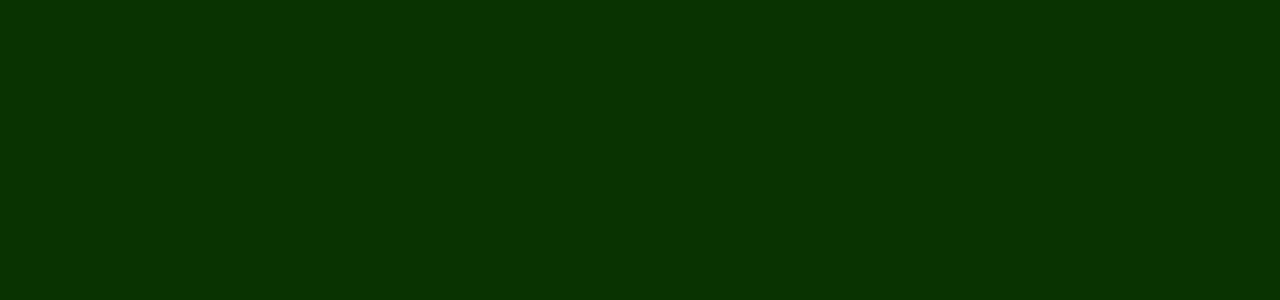
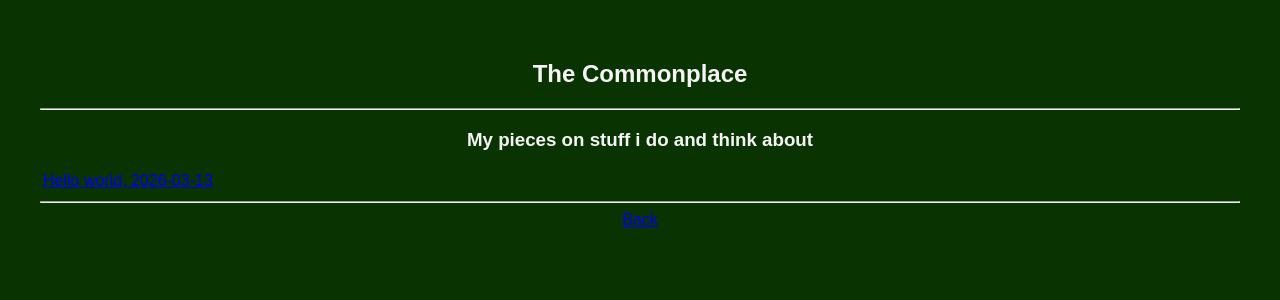
Before and after one commit to Rohi0109/neocities, a React (Vite) app: page /blog in a window 1280 px wide. Before the commit this address had no page. Shown: the top 300 px of the page. Built offline with nearby package versions, Linux system fonts and the light colour scheme; a web font is replaced by a local one.

Commit message:
added blog

```diff
--- a/package.json
+++ b/package.json
@@ -12,6 +12,7 @@
   "dependencies": {
     "react": "^19.2.0",
     "react-dom": "^19.2.0",
+    "react-markdown": "^10.1.0",
     "react-router-dom": "^7.13.1"
   },
   "devDependencies": {
--- /dev/null
+++ b/public/posts.json
@@ -0,0 +1,7 @@
+[
+  {
+    "slug": "first_post",
+    "title": "Hello world",
+    "date": " 2026-03-13"
+  }
+]
--- a/src/App.tsx
+++ b/src/App.tsx
@@ -3,6 +3,7 @@ import { Link, Route, Routes } from 'react-router-dom'
 
 import About from './pages/About'
 import Block from './pages/block'
+import Blog from './pages/Blog'
 import Books from './pages/books'
 import Tbd from './pages/Tbd'
 
@@ -21,11 +22,15 @@ function App() {
             <Link to="/books">Bookshelf</Link>
             <br />
             <Link to="/updates">Site Updates</Link>
+            <br />
+            <Link to="/blog">Blog</Link>
           </div>
         }
       />
       <Route path="/about" element={<About />} />
       <Route path="/updates" element={<Block />} />
+      <Route path="/blog" element={<Blog />} />
+      <Route path="/blog/:slug" element={<Blog />} />
       <Route path="/books" element={<Books />} />
       <Route path="/tbd" element={<Tbd />} />
     </Routes>
--- /dev/null
+++ b/src/pages/Blog.tsx
@@ -0,0 +1,91 @@
+import { useEffect, useState } from 'react'
+import { Link, useParams } from 'react-router-dom'
+import Markdown from 'react-markdown'
+
+type PostMeta = {
+  slug: string;
+  title: string;
+  date: string;
+};
+
+function Blog() {
+  const { slug } = useParams();
+  const [posts, setPosts] = useState<PostMeta[]>([]);
+  const [content, setContent] = useState<string | null>(null);
+  const [error, setError] = useState<string | null>(null);
+
+  useEffect(() => {
+    const loadPosts = async () => {
+      try {
+        const response = await fetch('/posts.json');
+        if (!response.ok) throw new Error('Failed to load posts.json');
+        const data = (await response.json()) as PostMeta[];
+        setPosts(data);
+      } catch (err) {
+        setError(err instanceof Error ? err.message : 'Unknown error');
+      }
+    };
+    loadPosts();
+  }, []);
+
+  useEffect(() => {
+    if (!slug) {
+      setContent(null);
+      return;
+    }
+    const loadPost = async () => {
+      try {
+        const response = await fetch(`/posts/${slug}.md`);
+        if (!response.ok) throw new Error('Post not found');
+        const text = await response.text();
+        setContent(text);
+      } catch (err) {
+        setError(err instanceof Error ? err.message : 'Unknown error');
+      }
+    };
+    loadPost();
+  }, [slug]);
+
+  // Show individual post
+  if (slug && content) {
+    return (
+      <div className="center">
+        <Markdown>{content}</Markdown>
+        <hr />
+        <Link to="/blog">Back to posts</Link>
+      </div>
+    );
+  }
+
+  // Show post list
+  return (
+    <div className="center">
+      <h2>The Commonplace</h2>
+      <hr />
+
+      {error && <p>Could not load posts: {error}</p>}
+
+      {!error && posts.length === 0 && <p>Loading…</p>}
+
+      <h3>My pieces on stuff i do and think about</h3>
+      <table>
+        <tbody>
+          {posts.map((post) => (
+            <tr key={post.slug}>
+              <td>
+                <Link to={`/blog/${post.slug}`}>
+                  {post.title}, {post.date}
+                </Link>
+              </td>
+            </tr>
+          ))}
+        </tbody>
+      </table>
+
+      <hr />
+      <Link to="/">Back</Link>
+    </div>
+  );
+}
+
+export default Blog
```
Also changed, not shown: public/posts/first_post.md (added, +3 -0 lines), 1 other file (tests, documents, lock files or other folders).
